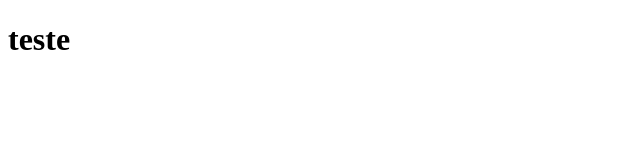
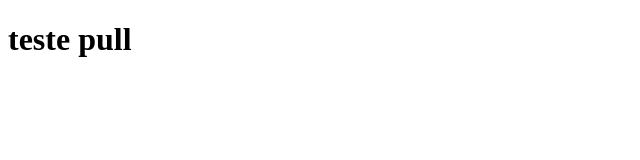
Before and after one commit to JoaoSantos007/TCCBARBER, a plain HTML site: page FRONTEND/index.html in a window 1280 px wide. Shown: the whole page, without its empty margins (0-640 px from the left). Drawn offline with Linux system fonts and the light colour scheme.

Commit message:
Update index.html

```diff
--- a/FRONTEND/index.html
+++ b/FRONTEND/index.html
@@ -6,6 +6,6 @@
     <title>BARBERSHOPP</title>
 </head>
 <body>
-    <h1>teste</h1>
+    <h1>teste pull</h1>
 </body>
 </html>
```
